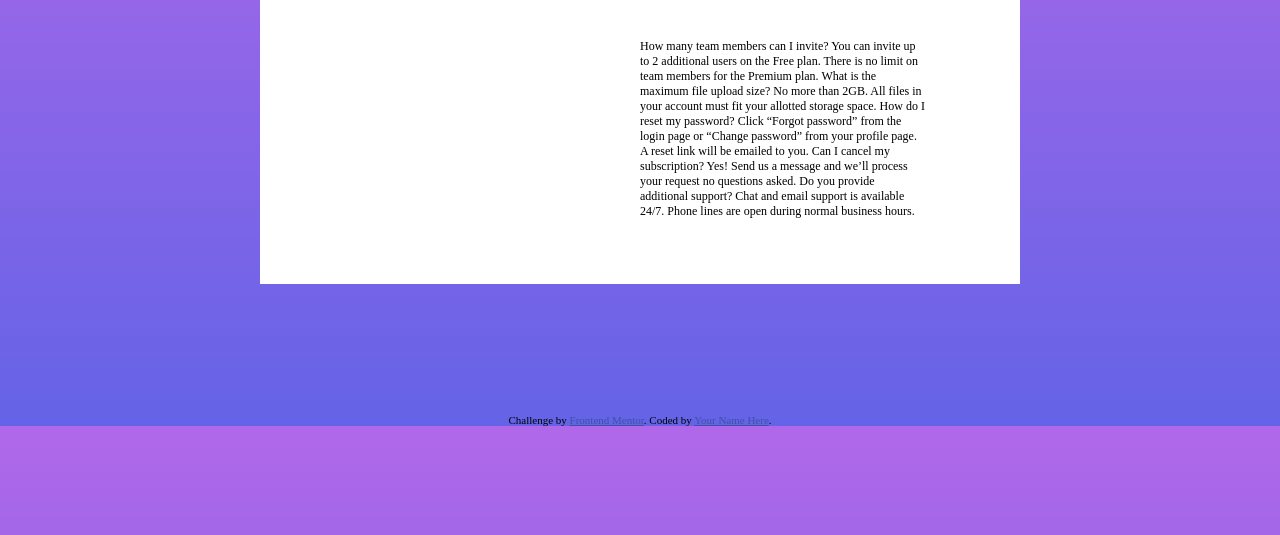
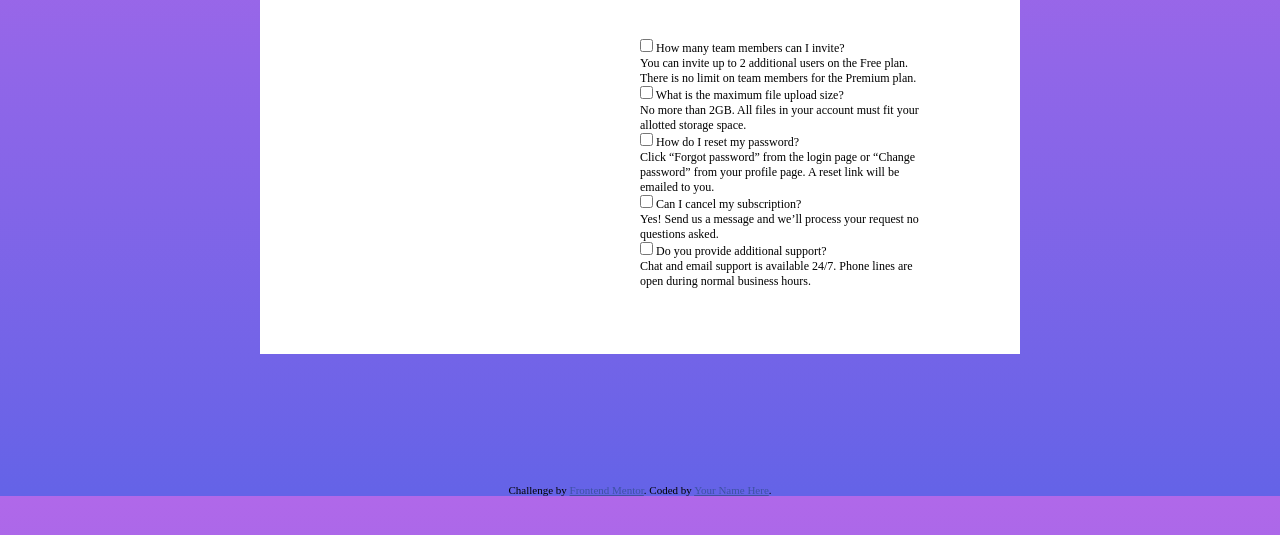
Before and after one commit to hermannleboss/frontendmentor-faq-accordion-card-main, a website built with webpack: page src/index.html in a window 1280 px wide. Shown: the part 231-766 px from the top of the page. Built offline with nearby package versions, Linux system fonts and the light colour scheme; a web font is replaced by a local one.

Commit message:
structure the html

```diff
--- a/src/index.html
+++ b/src/index.html
@@ -27,22 +27,43 @@
     <div class="card__illustration"></div>
     <div class="card__content">
         <h1>FAQ</h1>
-        How many team members can I invite?
-        You can invite up to 2 additional users on the Free plan. There is no limit on
-        team members for the Premium plan.
-
-        What is the maximum file upload size?
-        No more than 2GB. All files in your account must fit your allotted storage space.
-
-        How do I reset my password?
-        Click “Forgot password” from the login page or “Change password” from your profile page.
-        A reset link will be emailed to you.
-
-        Can I cancel my subscription?
-        Yes! Send us a message and we’ll process your request no questions asked.
-
-        Do you provide additional support?
-        Chat and email support is available 24/7. Phone lines are open during normal business hours.
+        <div>
+            <input type="checkbox" id="title1"/>
+            <label for="title1">How many team members can I invite?</label>
+            <div class="content">
+                <p>You can invite up to 2 additional users on the Free plan. There is no limit on
+                    team members for the Premium plan.</p>
+            </div>
+        </div>
+        <div>
+            <input type="checkbox" id="title2"/>
+            <label for="title2">What is the maximum file upload size?</label>
+            <div class="content">
+                <p>No more than 2GB. All files in your account must fit your allotted storage space.</p>
+            </div>
+        </div>
+        <div>
+            <input type="checkbox" id="title3"/>
+            <label for="title3">How do I reset my password?</label>
+            <div class="content">
+                <p>Click “Forgot password” from the login page or “Change password” from your profile page.
+                    A reset link will be emailed to you.</p>
+            </div>
+        </div>
+        <div>
+            <input type="checkbox" id="title4"/>
+            <label for="title4">Can I cancel my subscription?</label>
+            <div class="content">
+                <p>Yes! Send us a message and we’ll process your request no questions asked.</p>
+            </div>
+        </div>
+        <div>
+            <input type="checkbox" id="title5"/>
+            <label for="title5">Do you provide additional support?</label>
+            <div class="content">
+                <p>Chat and email support is available 24/7. Phone lines are open during normal business hours.</p>
+            </div>
+        </div>
     </div>
 </div>
 
```
